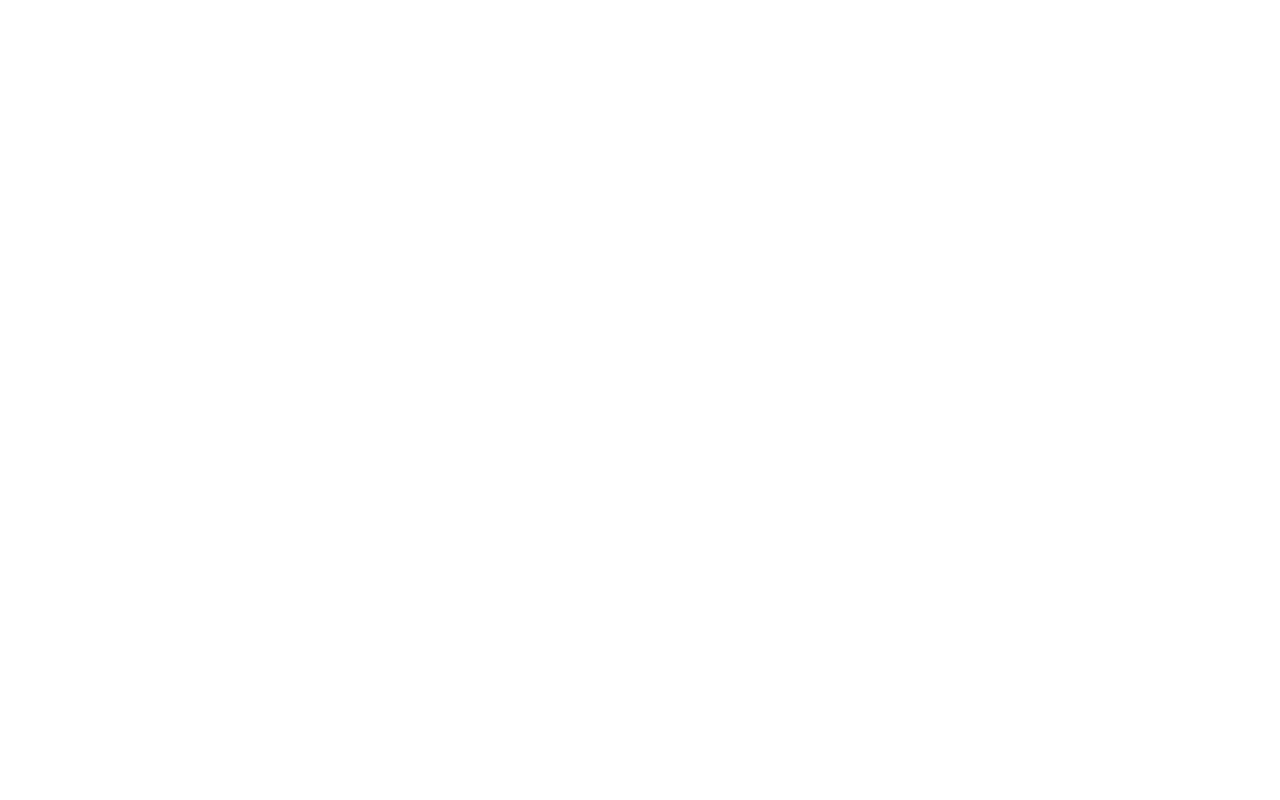
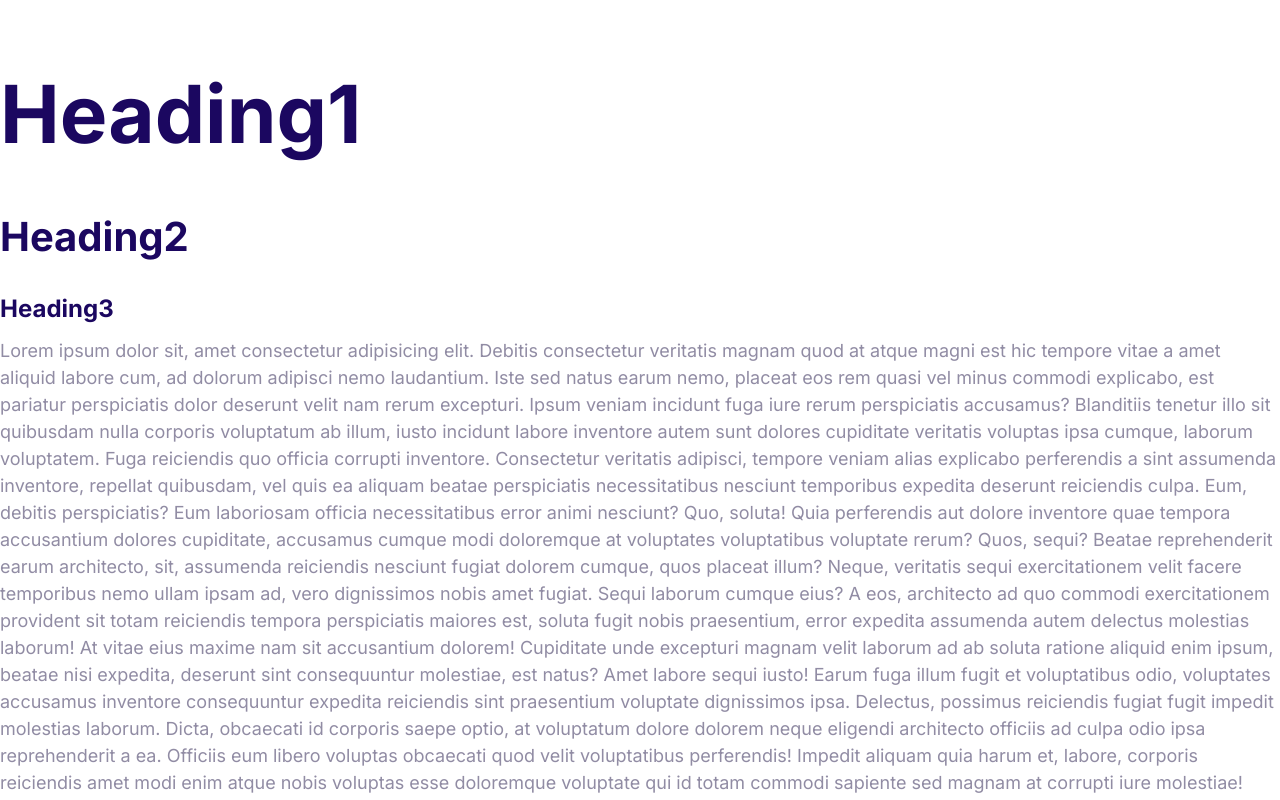
Before and after one commit to miillaadddddd/mosh, a plain HTML site: page index.html in a window 1280 px wide. Shown: the top 800 px of the page. Drawn offline with Linux system fonts and the light colour scheme.

Commit message:
Define the styles for the fonts.

```diff
--- a/css/styles.css
+++ b/css/styles.css
@@ -5,3 +5,52 @@
     --color-headings: #1b0760;
     --color-body: #918ca4;
 }
+
+html {
+    font-size: 62.5%;
+}
+
+body {
+    font-family: Inter, Arial, Helvetica, sans-serif;
+    font-size: 2.4rem;
+    line-height: 1.5;
+    color: var(--color-body);
+}
+
+h1,
+h2,
+h3 {
+    color: var(--color-headings);
+    margin-bottom: 1rem;
+}
+
+h1 {
+    font-size: 7rem;
+}
+
+h2 {
+    font-size: 4rem;
+}
+
+h3 {
+    font-size: 3rem;
+}
+
+p {
+    margin-top: 0;
+}
+
+@media screen and (min-width:1024px) {
+    body {
+        font-size: 1.8rem;
+    }
+    h1 {
+        font-size: 8rem;
+    }
+    h2 {
+        font-size: 4rem;
+    }
+    h3 {
+        font-size: 2.4rem;
+    }
+}
--- a/index.html
+++ b/index.html
@@ -2,16 +2,41 @@
 <html lang="en">
 
 <head>
-    <meta charset="UTF-8">
-    <meta http-equiv="X-UA-Compatible" content="IE=edge">
-    <meta name="viewport" content="width=device-width, initial-scale=1.0">
+    <meta charset="UTF-8" />
+    <meta http-equiv="X-UA-Compatible" content="IE=edge" />
+    <meta name="viewport" content="width=device-width, initial-scale=1.0" />
     <title>milad hasani</title>
-    <link rel="stylesheet" href="css/normalize.css">
-    <link rel="stylesheet" href="css/styles.css">
+    <link rel="preconnect" href="https://fonts.gstatic.com" />
+    <link href="https://fonts.googleapis.com/css2?family=Inter:wght@400;700&display=swap" rel="stylesheet" />
+    <link rel="stylesheet" href="css/normalize.css" />
+    <link rel="stylesheet" href="css/styles.css" />
 </head>
 
 <body>
-
+    <h1>Heading1</h1>
+    <h2>Heading2</h2>
+    <h3>Heading3</h3>
+    <p>
+        Lorem ipsum dolor sit, amet consectetur adipisicing elit. Debitis consectetur veritatis magnam quod at atque magni est hic tempore vitae a amet aliquid labore cum, ad dolorum adipisci nemo laudantium. Iste sed natus earum nemo, placeat eos rem quasi vel
+        minus commodi explicabo, est pariatur perspiciatis dolor deserunt velit nam rerum excepturi. Ipsum veniam incidunt fuga iure rerum perspiciatis accusamus? Blanditiis tenetur illo sit quibusdam nulla corporis voluptatum ab illum, iusto incidunt
+        labore inventore autem sunt dolores cupiditate veritatis voluptas ipsa cumque, laborum voluptatem. Fuga reiciendis quo officia corrupti inventore. Consectetur veritatis adipisci, tempore veniam alias explicabo perferendis a sint assumenda inventore,
+        repellat quibusdam, vel quis ea aliquam beatae perspiciatis necessitatibus nesciunt temporibus expedita deserunt reiciendis culpa. Eum, debitis perspiciatis? Eum laboriosam officia necessitatibus error animi nesciunt? Quo, soluta! Quia perferendis
+        aut dolore inventore quae tempora accusantium dolores cupiditate, accusamus cumque modi doloremque at voluptates voluptatibus voluptate rerum? Quos, sequi? Beatae reprehenderit earum architecto, sit, assumenda reiciendis nesciunt fugiat dolorem
+        cumque, quos placeat illum? Neque, veritatis sequi exercitationem velit facere temporibus nemo ullam ipsam ad, vero dignissimos nobis amet fugiat. Sequi laborum cumque eius? A eos, architecto ad quo commodi exercitationem provident sit totam reiciendis
+        tempora perspiciatis maiores est, soluta fugit nobis praesentium, error expedita assumenda autem delectus molestias laborum! At vitae eius maxime nam sit accusantium dolorem! Cupiditate unde excepturi magnam velit laborum ad ab soluta ratione
+        aliquid enim ipsum, beatae nisi expedita, deserunt sint consequuntur molestiae, est natus? Amet labore sequi iusto! Earum fuga illum fugit et voluptatibus odio, voluptates accusamus inventore consequuntur expedita reiciendis sint praesentium voluptate
+        dignissimos ipsa. Delectus, possimus reiciendis fugiat fugit impedit molestias laborum. Dicta, obcaecati id corporis saepe optio, at voluptatum dolore dolorem neque eligendi architecto officiis ad culpa odio ipsa reprehenderit a ea. Officiis eum
+        libero voluptas obcaecati quod velit voluptatibus perferendis! Impedit aliquam quia harum et, labore, corporis reiciendis amet modi enim atque nobis voluptas esse doloremque voluptate qui id totam commodi sapiente sed magnam at corrupti iure molestiae!
+        Doloremque, natus? Recusandae sint quaerat quae at fugiat inventore nostrum quis quas molestias laborum veritatis optio distinctio sit totam itaque tenetur, aperiam ad, illo nam! Itaque quas autem, error reiciendis sapiente commodi? Eveniet hic
+        soluta itaque, ducimus suscipit aut iusto eius! Facere itaque, quia eius illum totam consequatur et, architecto incidunt eaque delectus ducimus ullam illo dolorem? Ex perferendis laudantium velit ullam. Illo repudiandae labore nulla alias voluptatem
+        exercitationem dolorum similique doloribus vel, natus molestias! Reprehenderit reiciendis soluta alias delectus ullam quis doloribus voluptates numquam ut! Optio iure magni quisquam asperiores? Reprehenderit! Repudiandae cumque nesciunt fuga debitis?
+        At ad quam nihil accusantium impedit modi harum excepturi possimus voluptatibus. Quo, maxime vitae! Cumque veniam dolorem laborum voluptates, eligendi eius eveniet repellat consectetur iure! Hic dolore illo cumque laborum dicta quo reiciendis
+        aspernatur consectetur, ducimus magni similique reprehenderit exercitationem eveniet vero beatae delectus possimus, dolores qui unde. Hic voluptate commodi quibusdam eligendi neque quasi. Eveniet sequi ut, obcaecati atque fugit id voluptates sint
+        animi neque facilis eligendi, quo molestias, necessitatibus quae? Nisi laudantium illo placeat delectus facere molestiae deserunt et quidem aliquam. Assumenda, quis. Ullam voluptas laudantium corrupti eligendi aperiam officia quod facilis eaque
+        asperiores non unde dicta recusandae hic ex nam iusto ipsa voluptatem, debitis perferendis accusamus illo! Ex placeat officiis pariatur eius. Ad modi dolorum, suscipit dicta eum alias reprehenderit ut nesciunt fugiat distinctio temporibus corrupti
+        ea natus ab accusantium. Eum explicabo tempore quaerat id labore aperiam dicta reiciendis iure. Exercitationem, omnis. Aperiam magni fugiat sint delectus est earum ut, ea quos assumenda culpa ipsum ab recusandae provident harum iusto soluta illo
+        sed praesentium impedit voluptatem dolorum repellat. Quisquam porro nemo eveniet.
+    </p>
 </body>
 
 </html>
```
